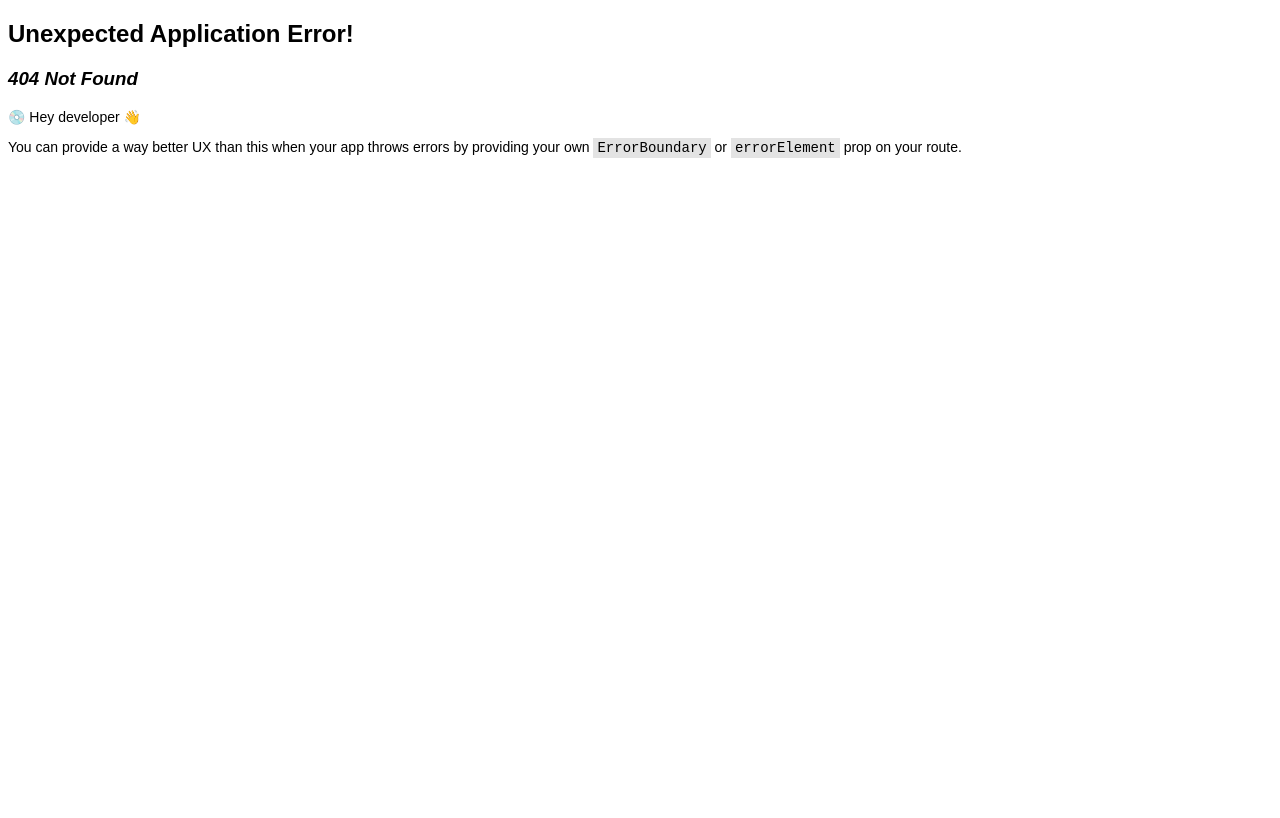
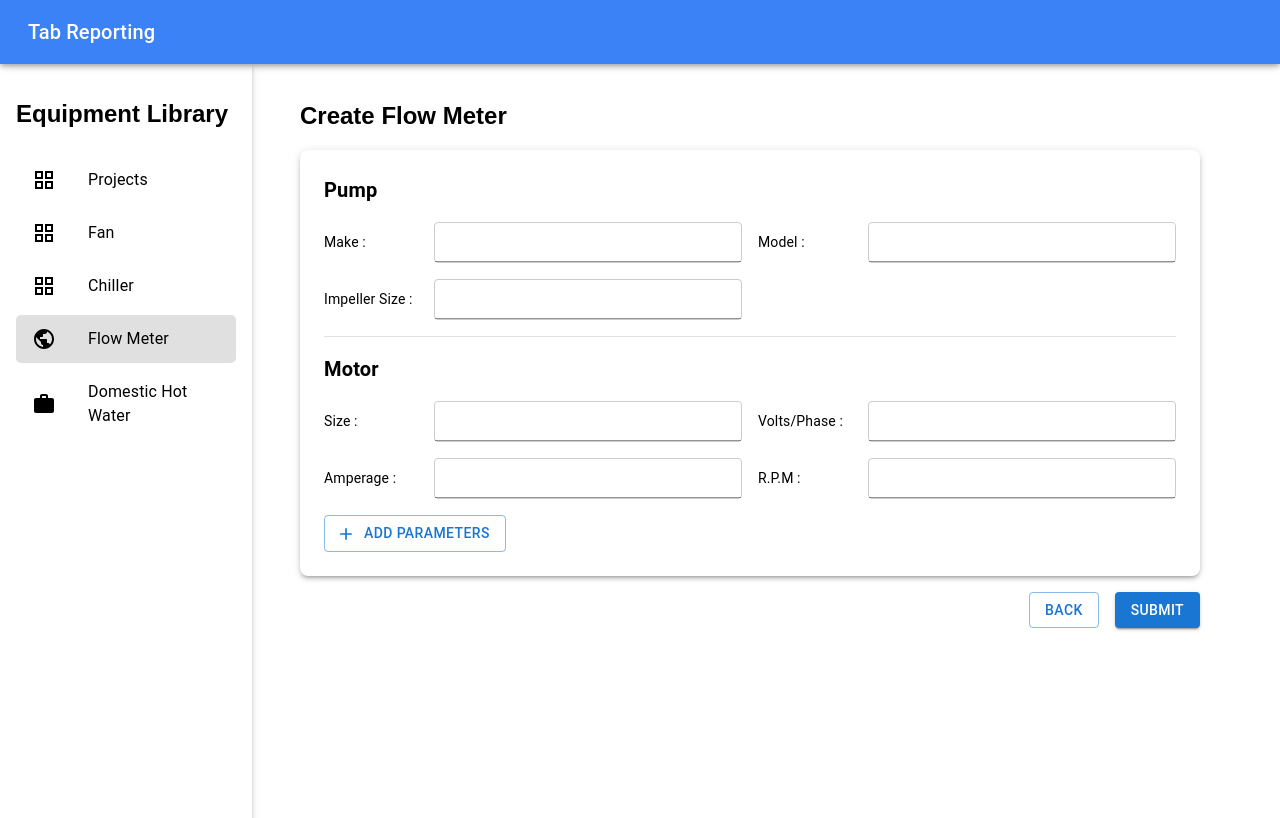
Before and after one commit to harshadyadav8485/ReactViteProject, a React (Vite) app: page /createFlowMeter in a window 1280 px wide. Before the commit this address had no page. Built offline with nearby package versions, Linux system fonts and the light colour scheme.

Commit message:
changes in siderbar

```diff
--- a/src/Components/Layout/Sidebar.jsx
+++ b/src/Components/Layout/Sidebar.jsx
@@ -12,8 +12,8 @@ const menuItems = [
   { name: "Projects", path: "/allPump", icon: <GridViewIcon /> },
   { name: "Fan", path: "/fan", icon: <GridViewIcon /> },
   { name: "Chiller", path: "/chiller", icon: <GridViewIcon /> },
-  { name: "Flow Meter", path: "/flowMeter", icon: <PublicIcon /> },
-  { name: "Domestic Hot Water", path: "/domesticHotWater", icon: <WorkIcon /> },
+  { name: "Flow Meter", path: "/createFlowMeter", icon: <PublicIcon /> },
+  { name: "Domestic Hot Water", path: "/createDomesticHotWater", icon: <WorkIcon /> },
 ];
 
 const Sidebar = ({ open, toggleSidebar }) => {
--- /dev/null
+++ b/src/Pages/CreateDomesticHotWater.jsx
@@ -0,0 +1,9 @@
+import React from 'react'
+
+function CreateDomesticHotWater() {
+  return (
+    <div>CreateDomesticHotWater</div>
+  )
+}
+
+export default CreateDomesticHotWater
--- /dev/null
+++ b/src/Pages/CreateFlowMeter.jsx
@@ -0,0 +1,202 @@
+import React from "react";
+import {
+  Box,
+  TextField,
+  Button,
+  Typography,
+  Tabs,
+  Tab,
+  Input,
+} from "@mui/material";
+import { Divider } from "@mui/material";
+import { useNavigate } from "react-router-dom";
+import AddIcon from "@mui/icons-material/Add";
+
+const CreateFlowMeter = () => {
+  const navigate = useNavigate();
+
+  return (
+    <>
+      <Box sx={{ pl: 9, pr: 9, mt: 1 }}>
+        <Box>
+          <h2> Create Flow Meter</h2>
+        </Box>
+
+        <Box
+          component="form"
+          sx={{
+            display: "flex",
+            flexDirection: "column",
+            gap: 2,
+            maxWidth: 1100,
+            margin: "auto",
+            padding: 3,
+            boxShadow: 3,
+            borderRadius: 2,
+          }}
+        >
+           <Typography variant="h6"sx={{ fontWeight: 600 }}>Pump</Typography>
+          <Box
+            sx={{
+              display: "grid",
+              gridTemplateColumns: "repeat(2, 1fr)",
+              gap: 2,
+            }}
+          >
+            <Box display="flex" alignItems="center">
+              <Typography sx={{ minWidth: "110px" }}>Make :</Typography>
+              <Input
+                fullWidth
+                name="make"
+                sx={{
+                  border: "1px solid #ccc",
+                  padding: "5px",
+                  borderRadius: "4px",
+                }}
+              />
+            </Box>
+
+            <Box display="flex" alignItems="center">
+              <Typography sx={{ minWidth: "110px" }}>Model :</Typography>
+              <Input
+                fullWidth
+                name="model"
+                sx={{
+                  border: "1px solid #ccc",
+                  padding: "5px",
+                  borderRadius: "4px",
+                }}
+              />
+            </Box>
+
+            <Box display="flex" alignItems="center">
+              <Typography sx={{ minWidth: "110px" }}>
+                Impeller Size :
+              </Typography>
+              <Input
+                fullWidth
+                name="impellerSize"
+                sx={{
+                  border: "1px solid #ccc",
+                  padding: "5px",
+                  borderRadius: "4px",
+                }}
+              />
+            </Box>
+
+            {/* <Box display="flex" alignItems="center">
+              <Typography sx={{ minWidth: "110px" }}>
+                Pump Capacity :
+              </Typography>
+              <Input
+                fullWidth
+                name="pumpCapacity"
+                sx={{
+                  border: "1px solid #ccc",
+                  padding: "5px",
+                  borderRadius: "4px",
+                }}
+              />
+            </Box> */}
+
+            {/* <Box display="flex" alignItems="center">
+              <Typography sx={{ minWidth: "110px" }}>
+                System Capacity :
+              </Typography>
+              <Input
+                fullWidth
+                name="systemCapacity"
+                sx={{
+                  border: "1px solid #ccc",
+                  padding: "5px",
+                  borderRadius: "4px",
+                }}
+              />
+            </Box> */}
+          </Box>
+          <Divider />
+
+          <Typography variant="h6" sx={{ fontWeight: 600 }}>Motor</Typography>
+          <Box
+            sx={{
+              display: "grid",
+              gridTemplateColumns: "repeat(2, 1fr)", // 2 columns
+              gap: 2, // Spacing between items
+            }}
+          >
+            <Box display="flex" alignItems="center">
+              <Typography sx={{ minWidth: "110px" }}>Size :</Typography>
+              <Input
+                fullWidth
+                name="size"
+                sx={{
+                  border: "1px solid #ccc",
+                  padding: "5px",
+                  borderRadius: "4px",
+                }}
+              />
+            </Box>
+
+            <Box display="flex" alignItems="center">
+              <Typography sx={{ minWidth: "110px" }}>Volts/Phase :</Typography>
+              <Input
+                fullWidth
+                name="volts"
+                sx={{
+                  border: "1px solid #ccc",
+                  padding: "5px",
+                  borderRadius: "4px",
+                }}
+              />
+            </Box>
+
+            <Box display="flex" alignItems="center">
+              <Typography sx={{ minWidth: "110px" }}>Amperage :</Typography>
+              <Input
+                fullWidth
+                name="amperage"
+                sx={{
+                  border: "1px solid #ccc",
+                  padding: "5px",
+                  borderRadius: "4px",
+                }}
+              />
+            </Box>
+
+            <Box display="flex" alignItems="center">
+              <Typography sx={{ minWidth: "110px" }}>R.P.M :</Typography>
+              <Input
+                fullWidth
+                name="rpm"
+                sx={{
+                  border: "1px solid #ccc",
+                  padding: "5px",
+                  borderRadius: "4px",
+                }}
+              />
+            </Box>
+          </Box>
+          <Box display="flex" justifyContent="space-between">
+            <Button variant="outlined" startIcon={<AddIcon />}>
+              Add Parameters
+            </Button>
+
+          </Box>
+
+        </Box>
+        <Box display="flex" justifyContent="flex-end" sx={{mt:2}}>
+              <Button
+                variant="outlined"
+                onClick={() => navigate("/createPumpCreation")}
+                sx={{ mr: 2 }}
+              >
+                Back
+              </Button>
+              <Button variant="contained"  onClick={() => navigate("/projects")}>Submit</Button>
+            </Box>
+      </Box>
+    </>
+  );
+};
+
+export default CreateFlowMeter;
```
Also changed, not shown: src/App.jsx (+12 -2 lines).
